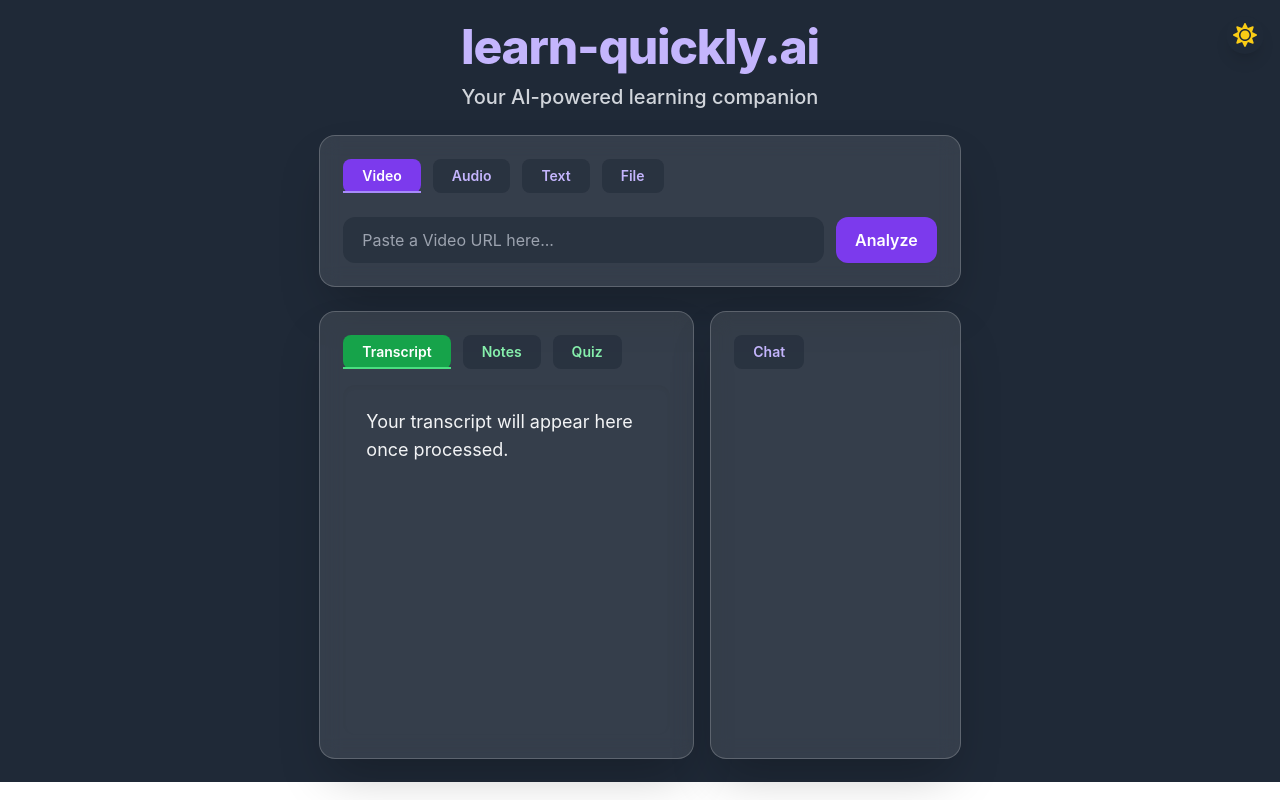
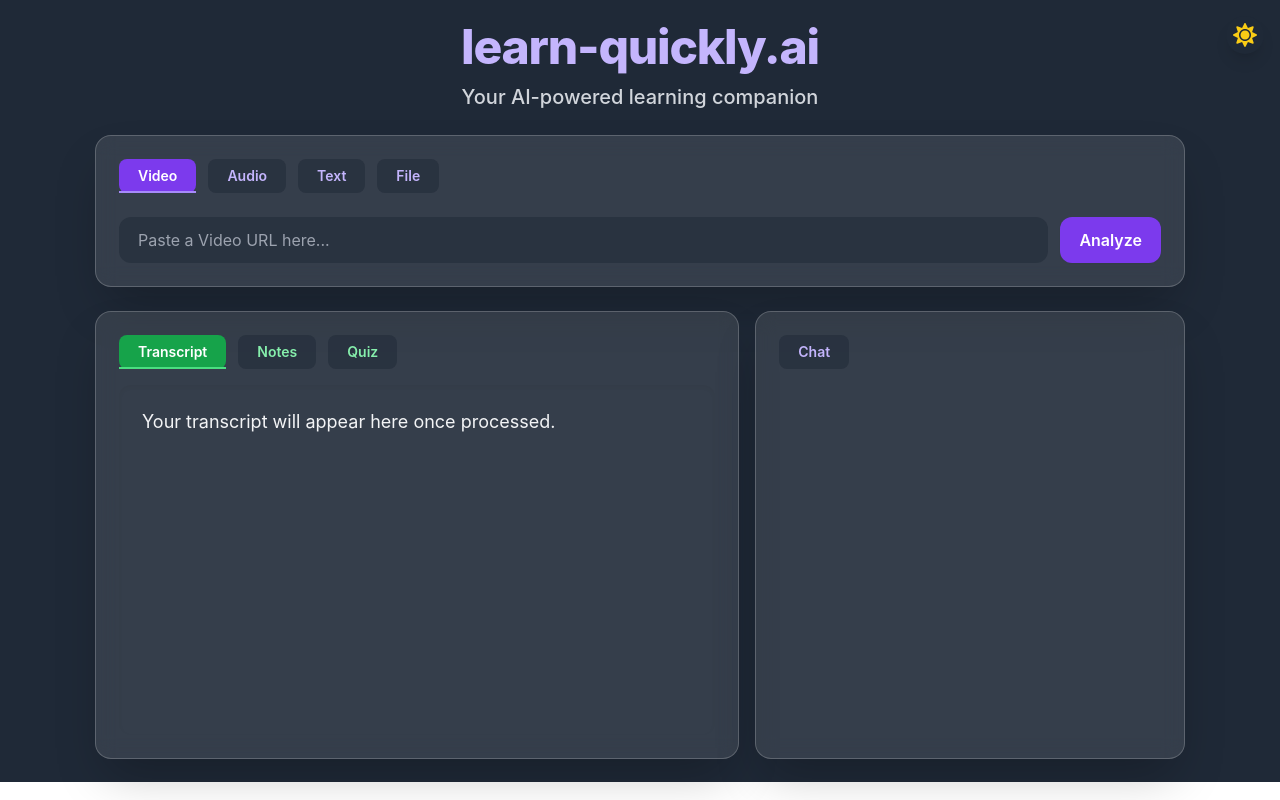
Before and after one commit to yeluru/quicklearn-ai-frontend, a React (Create React App) app: page / in a window 1280 px wide. Built offline with nearby package versions, Linux system fonts and the light colour scheme.

Commit message:
streching the app to 90% of the browser

```diff
--- a/src/App.js
+++ b/src/App.js
@@ -143,9 +143,12 @@ export default function App() {
     setSummaryCompleted(false);
     setChatLoading(false);
     setSuggestionsLoading(false);
-    setEmbedUrl(''); // Reset embed URL
 
     try {
+      // Set the embed URL immediately
+      const embedUrl = getEmbedUrl(url);
+      setEmbedUrl(embedUrl);
+
       if (inputTab === 'Text') {
         setTranscript(textInput);
         setOutputTab('Transcript');
@@ -229,7 +232,6 @@ export default function App() {
                 } else if (data.type === 'complete') {
                   setTranscript(fullTranscript.trim());
                   setProgress(100);
-                  setEmbedUrl(getEmbedUrl(url)); // Set embed URL after successful processing
                 } else if (data.type === 'error') {
                   throw new Error(data.message || 'Unknown streaming error');
                 }
@@ -417,7 +419,7 @@ export default function App() {
 
   return (
     <div className={`${theme === 'dark' ? 'dark bg-gray-800' : 'bg-gradient-to-br from-gray-50 via-purple-50/50 to-gray-50'} min-h-[calc(100vh-2rem)] font-inter flex justify-center`}>
-      <div className={`min-h-[calc(100vh-2rem)] ${theme === 'dark' ? 'text-gray-100' : 'text-gray-900'} px-4 sm:px-6 lg:px-8 py-6`} style={{ maxWidth: '90%' }}>   <button
+      <div className={`min-h-[calc(100vh-2rem)] ${theme === 'dark' ? 'text-gray-100' : 'text-gray-900'} px-4 sm:px-6 lg:px-8 py-6 w-[90%]`}>   <button
         onClick={toggleTheme}
         className={`fixed top-4 right-4 p-2 rounded-full shadow-lg transition-all duration-300 transform hover:scale-110 ${theme === 'dark' ? 'bg-gray-800 text-yellow-400' : 'bg-white text-gray-800'}`}
         title={theme === 'dark' ? 'Switch to Light Mode' : 'Switch to Dark Mode'}
--- a/src/output.css
+++ b/src/output.css
@@ -1133,11 +1133,6 @@ video {
   z-index: 50;
 }
 
-.mx-auto {
-  margin-left: auto;
-  margin-right: auto;
-}
-
 .mb-1 {
   margin-bottom: 0.25rem;
 }
@@ -1182,10 +1177,6 @@ video {
   margin-top: 1.5rem;
 }
 
-.mt-72 {
-  margin-top: 18rem;
-}
-
 .block {
   display: block;
 }
@@ -1238,14 +1229,14 @@ video {
   width: 16rem;
 }
 
+.w-\[90\%\] {
+  width: 90%;
+}
+
 .w-full {
   width: 100%;
 }
 
-.max-w-7xl {
-  max-width: 80rem;
-}
-
 .max-w-full {
   max-width: 100%;
 }
@@ -1256,6 +1247,10 @@ video {
 
 .flex-1 {
   flex: 1 1 0%;
+}
+
+.flex-shrink-0 {
+  flex-shrink: 0;
 }
 
 .scale-x-100 {
@@ -1341,8 +1336,8 @@ video {
   overflow: auto;
 }
 
-.overflow-hidden {
-  overflow: hidden;
+.overflow-y-auto {
+  overflow-y: auto;
 }
 
 .whitespace-pre-line {
```
